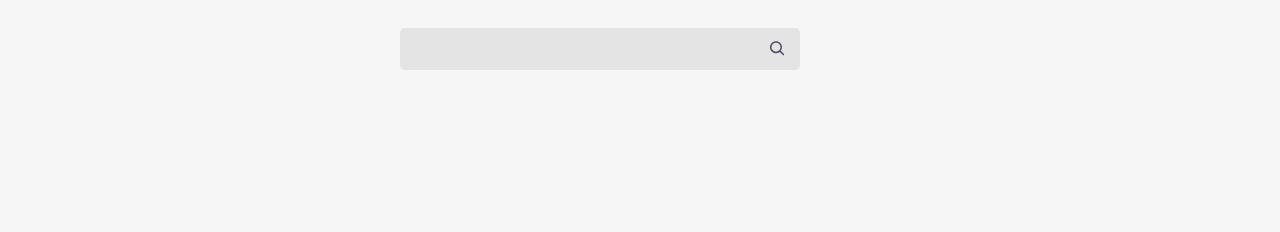
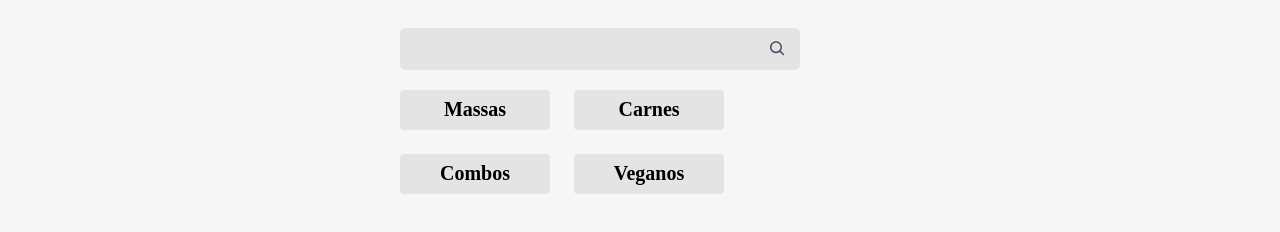
Before and after one commit to klaercio/React-Com-TS-Arquivos-Estaticos, a React (Create React App) app: page / in a window 1280 px wide. Shown: the part 540-772 px from the top of the page. Built offline with nearby package versions, Linux system fonts and the light colour scheme; a web font is replaced by a local one.

Commit message:
✔iniciado a implementação do filtro de pesquisa

```diff
--- a/package.json
+++ b/package.json
@@ -10,6 +10,7 @@
     "@types/node": "^16.11.36",
     "@types/react": "^18.0.9",
     "@types/react-dom": "^18.0.4",
+    "classnames": "^2.3.1",
     "normalize": "^0.3.1",
     "normalize.css": "^8.0.1",
     "react": "^18.1.0",
--- a/src/pages/Cardapio/Cardapio.module.scss
+++ b/src/pages/Cardapio/Cardapio.module.scss
@@ -56,4 +56,13 @@
     font-size: 3rem;
     margin-bottom: 30px;
   }
+
+  &__filtros {
+    align-items: center;
+    display: flex;
+    flex-wrap: wrap;
+    justify-content: space-between;
+    margin-bottom: 30px;
+    width: 100%;
+  }
 }
--- /dev/null
+++ b/src/pages/Cardapio/Filtros/Filtros.module.scss
@@ -0,0 +1,27 @@
+@import "styles/variaveis";
+
+.filtros {
+  display: flex;
+  gap: 24px;
+  flex-wrap: wrap;
+  margin: 20px 0;
+  &__filtro {
+    align-items: center;
+    background-color: $grey;
+    border: none;
+    border-radius: 4px;
+    display: flex;
+    font-size: 1.25rem;
+    font-weight: bold;
+    height: 40px;
+    justify-content: center;
+    width: 150px;
+    &--ativo {
+      background-color: $blue;
+      color: white;
+    }
+    &:hover {
+      cursor: pointer;
+    }
+  }
+}
--- /dev/null
+++ b/src/pages/Cardapio/Filtros/filtros.json
@@ -0,0 +1,18 @@
+[
+    {
+      "label": "Massas",
+      "id": 1
+    },
+    {
+      "label": "Carnes",
+      "id": 2
+    },
+    {
+      "label": "Combos",
+      "id": 3
+    },
+    {
+      "label": "Veganos",
+      "id": 4
+    }
+  ]
--- /dev/null
+++ b/src/pages/Cardapio/Filtros/index.tsx
@@ -0,0 +1,31 @@
+import filtros from './filtros.json';
+import style from './Filtros.module.scss';
+import classNames from 'classnames';
+
+type Iopcao = typeof filtros[0];
+
+interface FiltroProps {
+    filtro : number | null;
+    setFiltro : React.Dispatch<React.SetStateAction<number | null>>;
+
+}
+
+export default function Filtros({filtro, setFiltro} : FiltroProps) {
+
+    function selecionarFiltro(opcao: Iopcao) {
+        if (filtro == opcao.id) return setFiltro(null);
+        return setFiltro(opcao.id);
+    }
+
+    return <div className={style.filtros}>
+        {filtros.map((opcao) =>
+            <button key={opcao.id} onClick={()=> selecionarFiltro(opcao)} className={/* ` ${style.filtros__filtro} ${filtro === opcao.id ? style['filtros__filtro--ativo']: ""}` */
+            classNames({
+                [style.filtros__filtro] : true,
+                [style['filtros__filtro--ativo']] : filtro === opcao.id
+            })}>
+                {opcao.label}
+            </button>
+        )}
+    </div>
+}
--- a/src/pages/Cardapio/index.tsx
+++ b/src/pages/Cardapio/index.tsx
@@ -2,10 +2,12 @@
 import {ReactComponent as Logo} from 'assets/logo.svg';
 import Buscador from './Buscador';
 import { useState } from 'react';
+import Filtros from './Filtros';
 
 export default function Cardapio() {
 
     const [busca, setBusca] = useState("");
+    const [filtro, setFiltro] = useState<number | null>(null);
 
     return <>
         <main>
@@ -19,6 +21,9 @@
                 <section className={style.cardapio}>
                     <h3 className={style.cardapio__titulo}>Cardápio</h3>
                     <Buscador busca={busca} setBusca={setBusca} />
+                    <div className={style.cardapio__filtros}>
+                        <Filtros filtro={filtro} setFiltro={setFiltro}/>
+                    </div>
                 </section>
             </header>
         </main>
```
Also changed, not shown: 1 other file (tests, documents, lock files or other folders).
